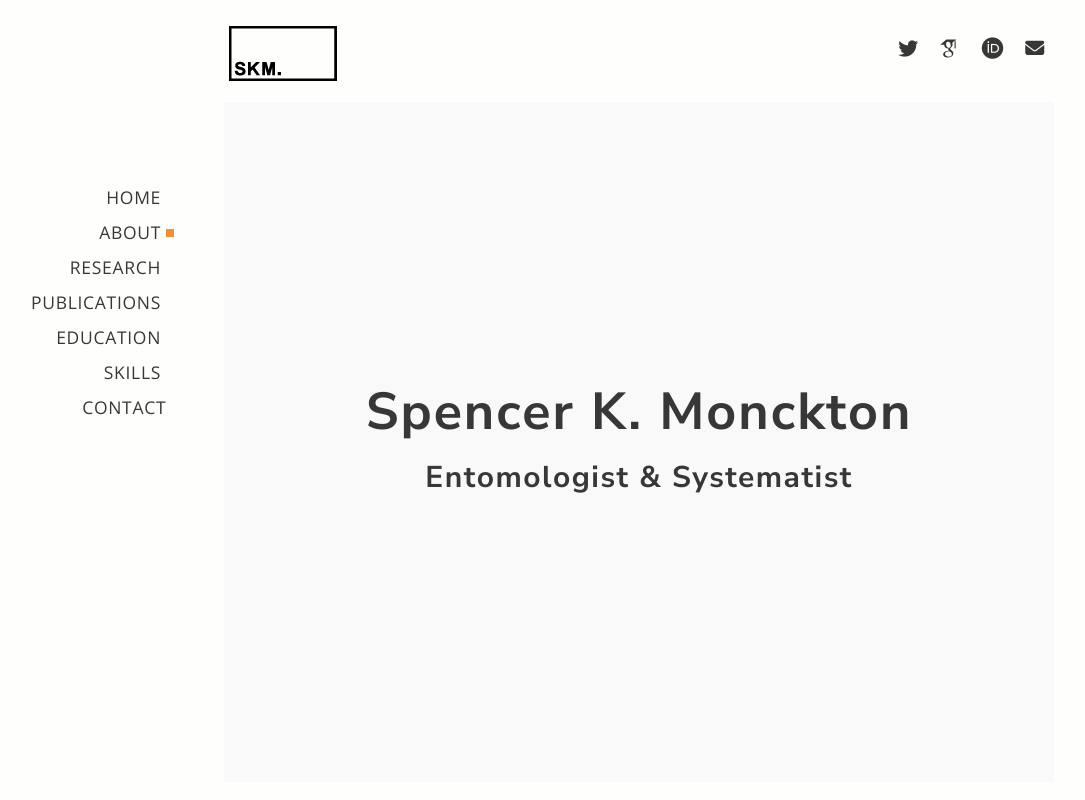
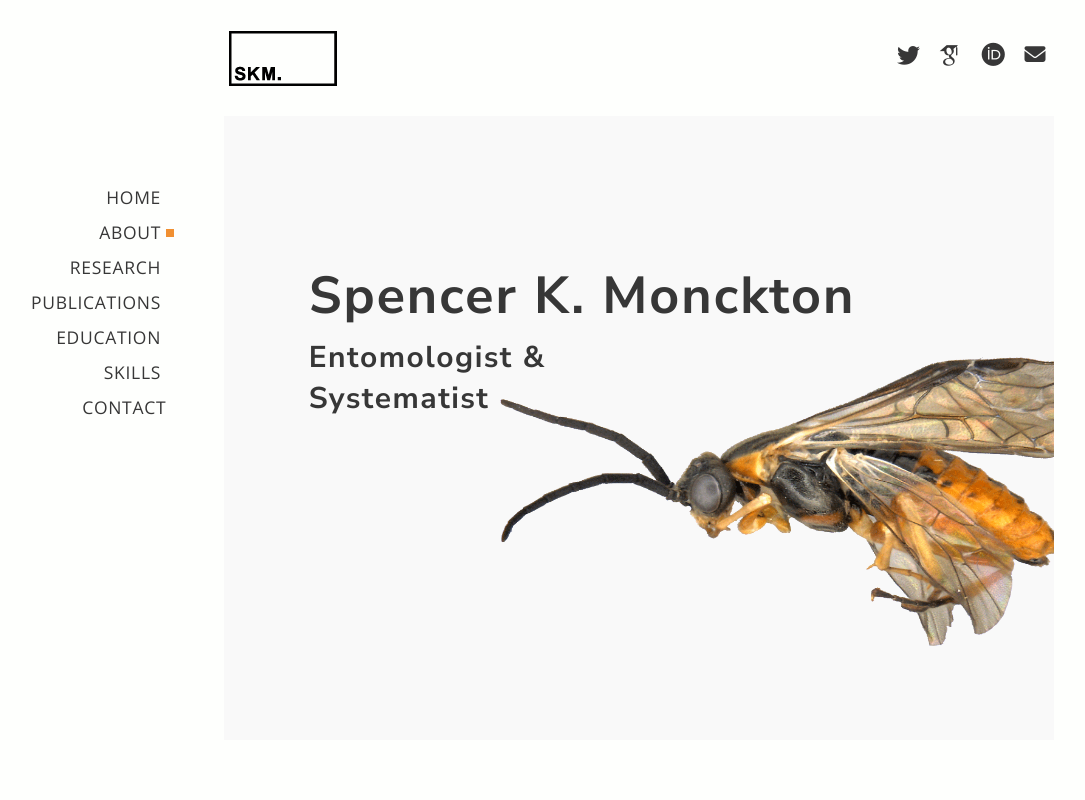
Before and after one commit to KaydeeDee/spencer-sci-website, a website: page index.html in a window 1280 px wide. Shown: the top 800 px of the page, without its empty margins (1-1086 px from the left). Drawn offline with nearby package versions, Linux system fonts and the light colour scheme; some packages are replaced by stand-ins of ours; a script that the page names is missing; files whose address does not match are found by name.

Commit message:
added background image to header section

```diff
--- a/dev/styles/_header.scss
+++ b/dev/styles/_header.scss
@@ -1,30 +1,65 @@
+
+.top-box--header {
+
+    // background: linear-gradient(rgba($light-grey,0.3),rgba($light-grey,0.3)),
+    //     url(../../public/styles/assets/sawfly-header.png);
+    // background-position: -20% 0%;
+    // background-repeat: no-repeat;
+    // background-clip: padding-box;
+    // position: relative;
+
+    background: $light-grey;
+    // max-width: 1016px;
+    height: 78vh;
+    margin-top: 3.5vh;
+    overflow: hidden;
 .centering-text--header {
-    text-align: center;
-    margin-top: 2vh;
-    background: $light-grey;
-    height: 85vh;
     display: flex;
     flex-direction: column;
-    justify-content: center;
+    padding-top: 18vh;
+    padding-left: 85px;
+    background-image: url(../../public/styles/assets/sawfly-header.png);
+    width:1300px;
+    height: 900px;
+    background-position: 18vw 20vh;
+    background-repeat: no-repeat;
+    background-size: 740px 420px;
+    flex-wrap: wrap;
+    margin-right: 0;
+
     h1 {
         @include font-size-value(52);
         margin-bottom: 0;
         letter-spacing: 2px;
+
     }
     h2 {
         @include font-size-value(30);
-        margin-top: 10px;
+        margin-top: 6px;
         letter-spacing: 1.5px;
     }
 }
+    // .background-image--header {
+    //     width: 700px;
+    //     overflow: hidden;
+    //     img {
+    //     position: absolute;
+    //     // bottom: 8%;
+    //     right: 190px;
+    //     width: 65%;
+    //     transform: rotate(-2deg);
+    //     }
+
+    // }
+
+}
 
 .logo-socials--header {
-    margin-top: 5px;
     display: flex;
     justify-content: space-between;
-    @include font-size-value(18);
+    padding-top: 10px;
     a {
-        transition: 0.3s;
+        transition: 0.3s ease;
         &:hover {
             color: $accent;
         }
@@ -54,21 +89,21 @@
 }
 
 .ai-orcid {
-    font-size: 25px;
+    font-size: 27px;
 }
 
 .ai-google-scholar {
-    font-size: 21px;
+    font-size: 24px;
     padding-top: 2px;
 }
 
 .logo-socials--header-socials {
     .fa-twitter {
-    font-size: 20px;
+    font-size: 23px;
     padding-top: 2.5px;
 }
     .fa-envelope {
-        font-size: 19px;
+        font-size: 21px;
         padding-top: 3px;
     }
 }
--- a/index.html
+++ b/index.html
@@ -66,9 +66,14 @@
 						</ul>
 					</div>
 				</div>
-				<div class="centering-text--header">
-					<h1>Spencer K. Monckton</h1>
-					<h2>Entomologist & Systematist</h2>
+				<div class="top-box--header">
+					<div class="centering-text--header">
+						<h1>Spencer K. Monckton</h1>
+						<h2>Entomologist &<br> Systematist</h2>
+					</div>
+					<!-- <div class="background-image--header">
+						<img src="public/styles/assets/sawfly-header.png" alt="">
+					</div> -->
 				</div>
 			</header>
 			<!-- header ends -->
```
Also changed, not shown: public/styles/assets/sawfly-header.png (added), public/styles/assets/sawfly.png (added), public/styles/style.css.
